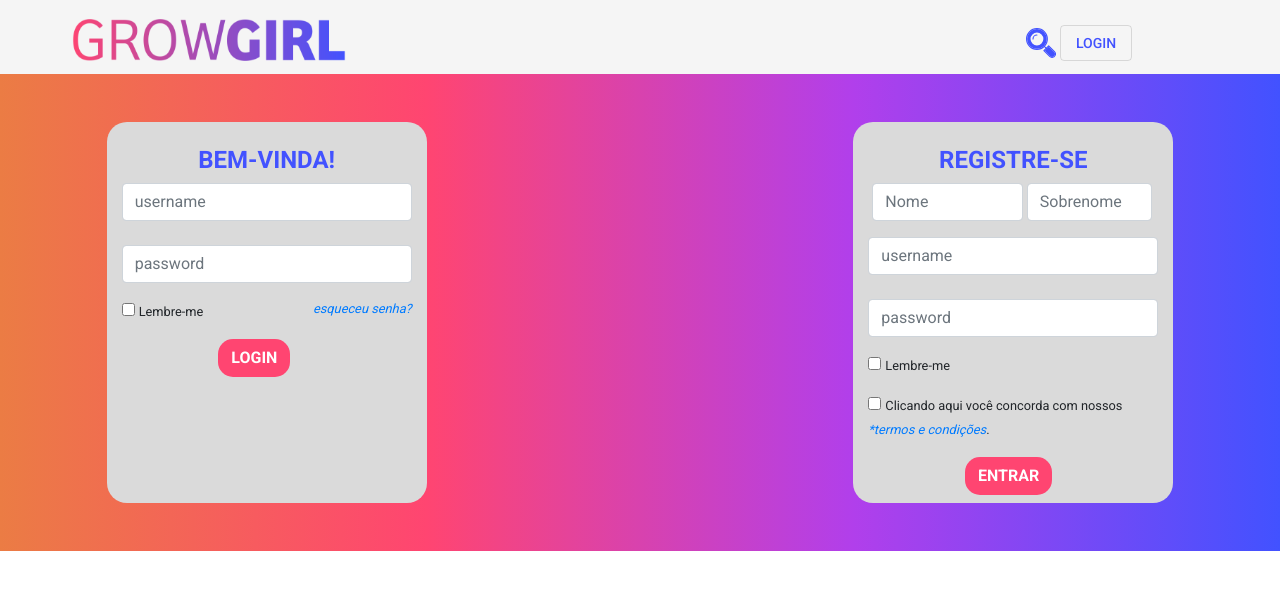
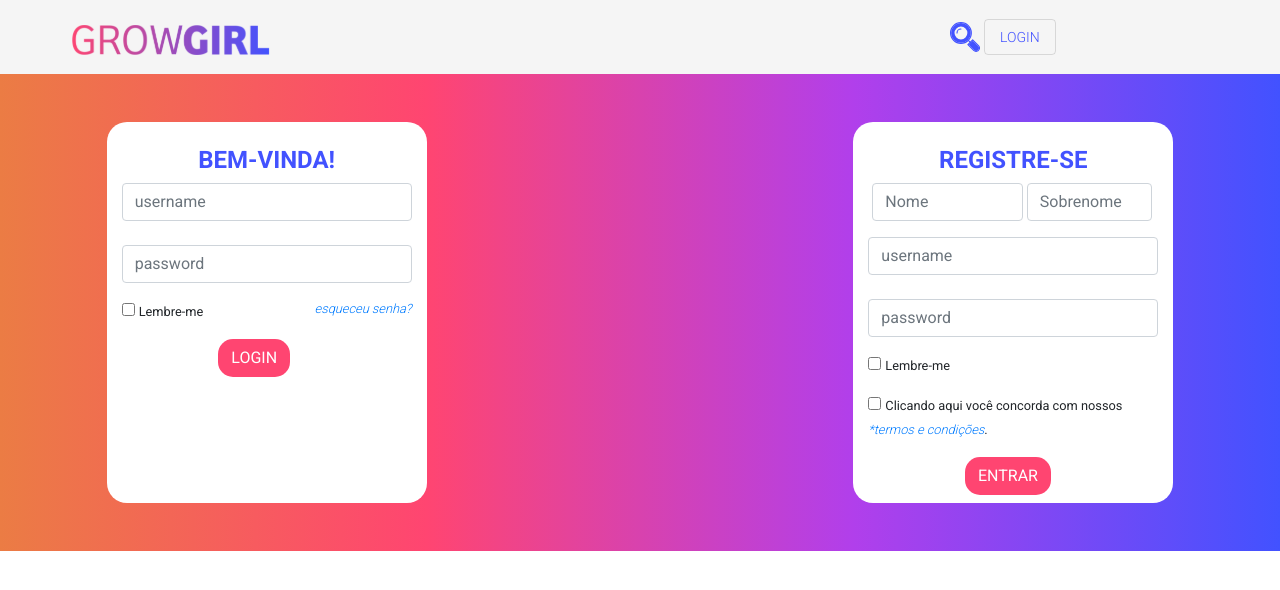
Before and after one commit to taciane/mhw-atena, an Angular app: page /login in a window 1280 px wide. Shown: the top 590 px of the page. Built offline with nearby package versions, Linux system fonts and the light colour scheme.

Commit message:
atualiza detalhes com stephanie

```diff
--- a/src/app/carousel/carousel.component.html
+++ b/src/app/carousel/carousel.component.html
@@ -1,3 +1,4 @@
+<!-- <div class="container"> -->
 <ngb-carousel *ngIf="images">
   <ng-template ngbSlide>
     <div class="picsum-img-wrapper">
@@ -10,7 +11,7 @@
             </span><br>
               <button class="btn btn-button align-self-end" style="position: relative;
               left: 270px;
-              top: 20px;background-color: #4252FF;" (click)="goToLogin()">
+              background-color: #4252FF;" (click)="goToLogin()">
               <span style="color:white;">
                 Comece a sua jornada
               </span>
@@ -18,7 +19,7 @@
           </div>
         </div>
         <div class="col-md-6">
-          <img [src]="images[0]" alt="Random first slide" height="534" width="800">
+          <img [src]="images[0]" alt="Random first slide" height="534">
         </div>
       </div>
     </div>
@@ -37,7 +38,7 @@
           </div>
         </div>
         <div class="col-md-6">
-          <img [src]="images[1]" alt="Random second slide" height="534" width="800">
+          <img [src]="images[1]" alt="Random second slide" height="534">
         </div>
       </div>
     </div>
@@ -58,7 +59,7 @@
           </div>
         </div>
         <div class="col-md-6">
-          <img [src]="images[2]" alt="Random third slide" height="534" width="800">
+          <img [src]="images[2]" alt="Random third slide" height="534">
         </div>
       </div>
     </div>
@@ -68,3 +69,4 @@
     </div> -->
   </ng-template>
 </ngb-carousel>
+<!-- </div> -->
--- a/src/app/dashboard/dashboard.component.html
+++ b/src/app/dashboard/dashboard.component.html
@@ -5,7 +5,7 @@
       <button mat-button (click)="onClick()"><mat-icon style="color: #4252FF;">menu</mat-icon> <span style="color: #4252FF;">MENU</span></button>
 
       <div class="align-self-center align-items-center offset-3">
-        <img src="assets/GrowGirl-logo-colorized-4.svg" style="margin-top: 30px;">
+        <img src="assets/GrowGirl-logo-colorized-4.svg" width="200" style="margin-top: 30px;">
       </div>
       <!-- <img; class="float-right"; style="float: right;"; src="assets/icone-lupa-busca.svg"> -->
       <!-- style="text-align: right;width: 100%;"
--- a/src/app/header/header.component.html
+++ b/src/app/header/header.component.html
@@ -3,7 +3,7 @@
   <div class="container" >
     <div class="row mb-4">
       <div class="align-self-start">
-        <img src="assets/GrowGirl-logo-colorized-4.svg" style="margin-top: 30px;">
+        <img src="assets/GrowGirl-logo-colorized-4.svg" width="200" style="margin-top: 30px;">
       </div>
       <!-- <img; class="float-right"; style="float: right;"; src="assets/icone-lupa-busca.svg"> -->
       <!-- style="text-align: right;width: 100%;"
--- a/src/app/home/home.component.html
+++ b/src/app/home/home.component.html
@@ -1,7 +1,8 @@
 <app-header></app-header>
 
 <app-carousel></app-carousel>
-<!-- background-image: url('assets/fundo-degrade-landingpage.svg');  -->
+
+<!-- <div class="container"> -->
   <div id="parte3" class="" style="background-image: linear-gradient(to right, #EB7C44, #FF4571, #B13FEB, #4252FF );">
     <!-- backgroud-repeat:no-repeat; -->
     <h3 for="parte3" class="ferramentas-text" style="padding-top: 25px;margin-top: 10px"><b>CONHEÇA TODAS AS NOSSAS FERRAMENTAS</b></h3><br>
@@ -57,3 +58,5 @@
       </mat-toolbar>
     </div>
   </div>
+<!-- </div> -->
+<!-- background-image: url('assets/fundo-degrade-landingpage.svg');  -->
--- a/src/app/login/login.component.scss
+++ b/src/app/login/login.component.scss
@@ -1,6 +1,6 @@
 #box{
   border-radius: 20px;
-  background: #DADADA;
+  background: white;
 }
 .special-txt-color-blue{
   color: #4252FF;
--- a/src/app/my-profile/my-profile.component.html
+++ b/src/app/my-profile/my-profile.component.html
@@ -3,7 +3,7 @@
     <div class="row mb-4">
       <button mat-button ><mat-icon style="color: #4252FF;">menu</mat-icon> <span style="color: #4252FF;">MENU</span></button>
       <div class="align-self-center align-items-center offset-3">
-        <img src="assets/GrowGirl-logo-colorized-4.svg" style="margin-top: 30px;">
+        <img src="assets/GrowGirl-logo-colorized-4.svg" width="200" style="margin-top: 30px;">
       </div>
       <div class="col-md-1 offset-3 align-items-center align-self-end justify-content-end">
         <img src="assets/icone-lupa-busca.svg" width="30px;">
--- a/src/styles.scss
+++ b/src/styles.scss
@@ -7,6 +7,7 @@
 
 * {
     font-family: 'Roboto', sans-serif;
+    font-weight: 300;
 }
 
 mat-dialog-container {
```
Lines whose indentation alone changed are shown as unchanged.
